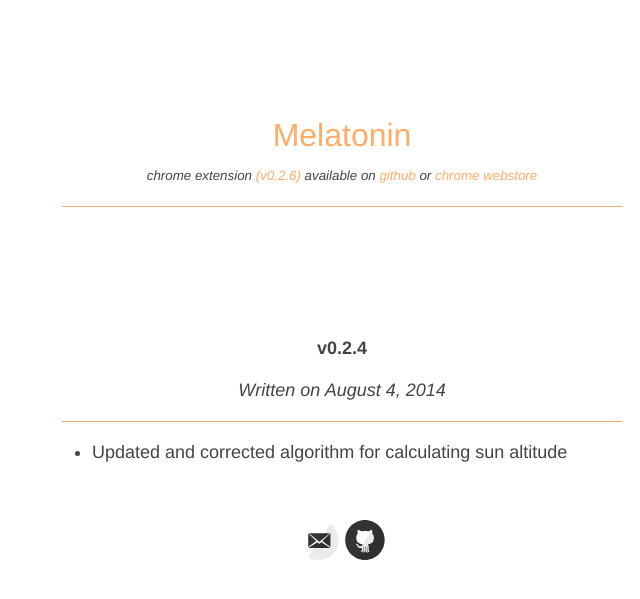
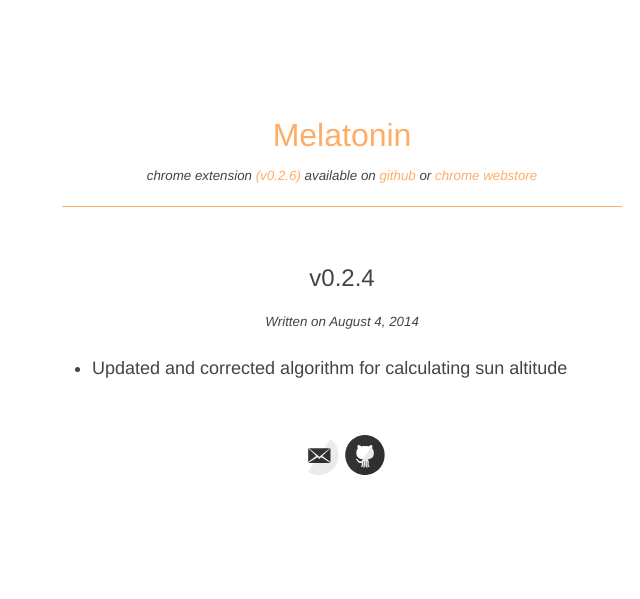
Before and after one commit to jarlg/melatonin, a Jekyll site: the page built from changelog/_posts/2014-8-4-v0.2.4.md, in a window 1280 px wide. Shown: the top 599 px of the page, without its empty margins (298-938 px from the left). Built offline with Jekyll 4.4.1, drawn with Linux system fonts in a browser that asks for light colours.

Commit message:
update styles for posts

```diff
--- a/_layouts/post.html
+++ b/_layouts/post.html
@@ -4,7 +4,7 @@
 
 <article class="post">
     <header>
-        <h1>{{ page.title }}</h1>
+        <h2>{{ page.title }}</h2>
         <div class="date">
             Written on {{ page.date | date: "%B %e, %Y" }}
         </div>
--- a/index.html
+++ b/index.html
@@ -16,6 +16,4 @@
     <p>
     For news, read the <a href='{{ site.baseurl }}/blog'>blog</a> or
     the <a href='{{ site.baseurl }}/changelog'>changelog</a> </p>
-
-    got {{ site.posts.size }} posts
 </div>
--- a/style.scss
+++ b/style.scss
@@ -202,6 +202,13 @@
 .post {
     header {
         text-align: center;
+        border: none;
+        margin: 0;
+        padding: 0.5em 0;
+    }
+
+    .date {
+        font-size: 10pt;
     }
 
     blockquote {
```
